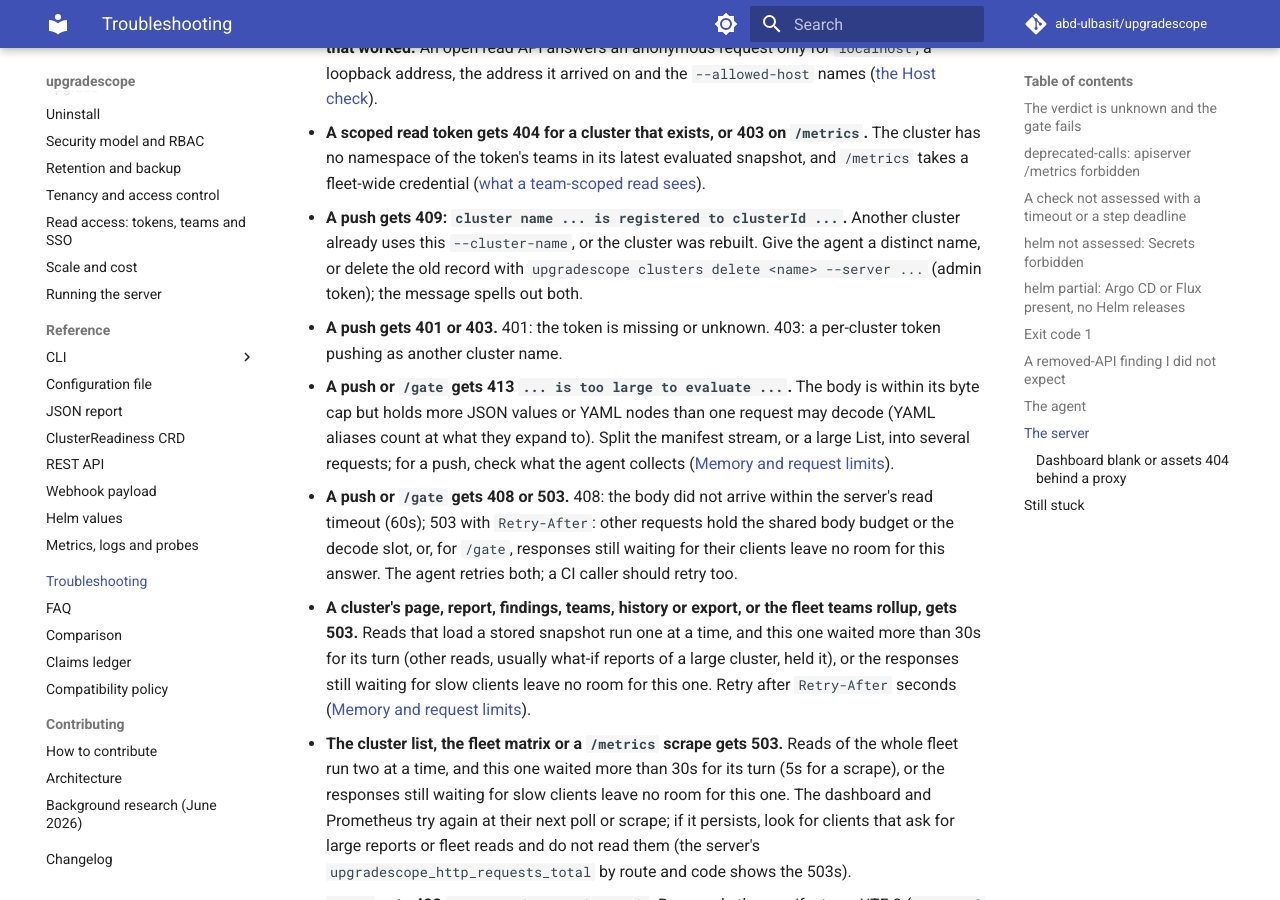
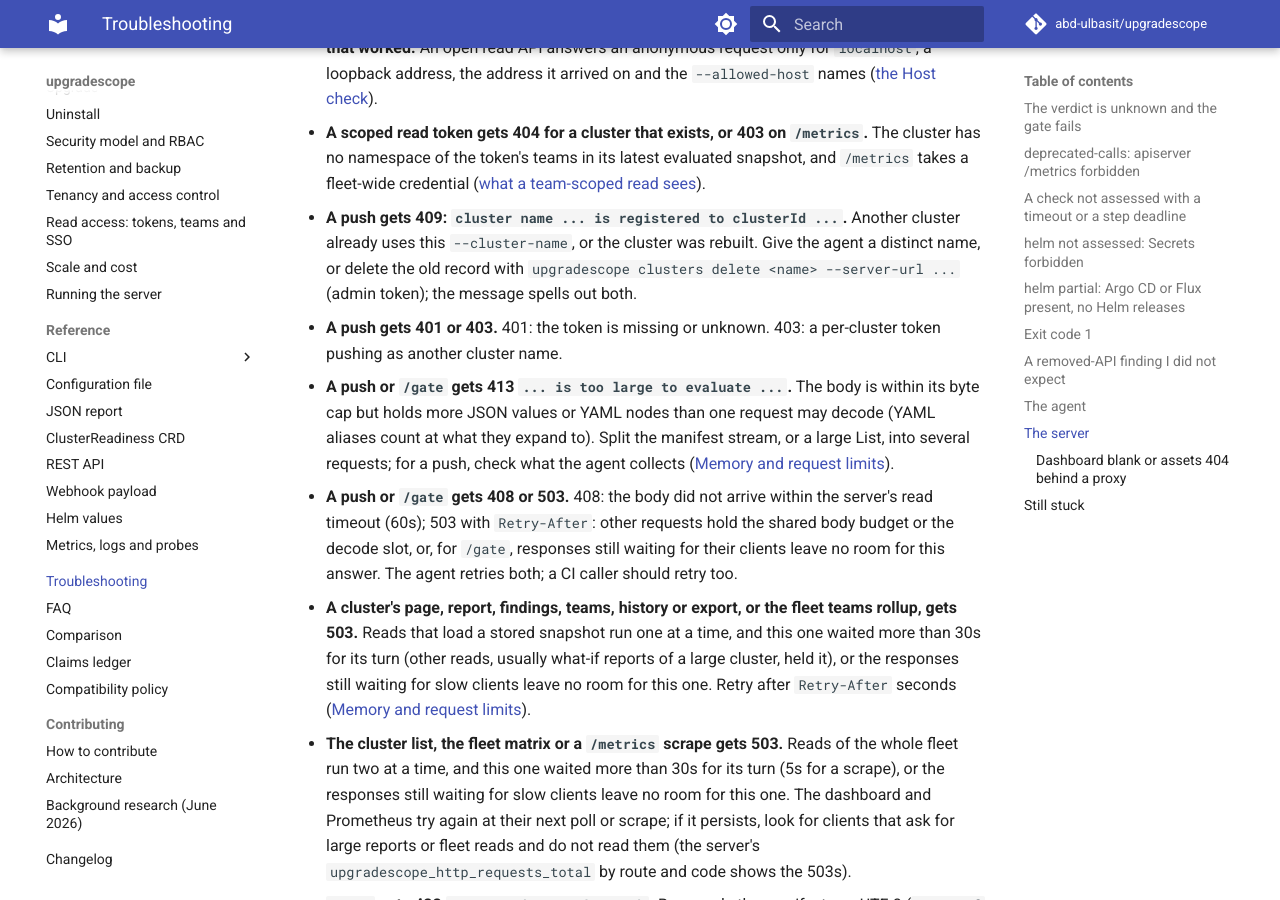
Before and after one commit to abd-ulbasit/upgradescope, an MkDocs documentation site: the page built from docs/troubleshooting.md, in a window 1280 px wide and 900 px high, scrolled down 5697 px. Built offline with MkDocs 1.6.1 and Material for MkDocs 9.7.7, drawn with Linux system fonts in a browser that asks for light colours; comment, search, counter and statistics services are not loaded.

Commit message:
docs: the clusters commands' server flag is --server-url
fix/cli-server-client-trust renamed `clusters --server` to
`--server-url` (`--server` stays as a hidden, deprecated alias). The
troubleshooting, upgrade, uninstall and security pages, the chart's
README template and values.yaml now show `--server-url`; hack/helm-docs.sh
regenerated deploy/chart/README.md and docs/reference/helm-values.md.

Refs #347

Co-Authored-By: Claude Fable 5 <noreply@anthropic.com>

```diff
--- a/docs/troubleshooting.md
+++ b/docs/troubleshooting.md
@@ -241,7 +241,7 @@ To accept a finding for now, with a reason and an expiry, use an
 - **A push gets 409: `cluster name ... is registered to clusterId ...`.**
   Another cluster already uses this `--cluster-name`, or the cluster was
   rebuilt. Give the agent a distinct name, or delete the old record with
-  `upgradescope clusters delete <name> --server ...` (admin token); the
+  `upgradescope clusters delete <name> --server-url ...` (admin token); the
   message spells out both.
 - **A push gets 401 or 403.** 401: the token is missing or unknown. 403: a
   per-cluster token pushing as another cluster name.
```
Also changed, not shown: deploy/chart/README.md (+2 -2 lines), docs/operations/security-model-and-rbac.md (+1 -1 lines), docs/operations/uninstall.md (+1 -1 lines), docs/operations/upgrade.md (+1 -1 lines), docs/reference/helm-values.md (+1 -1 lines), 2 other files.
